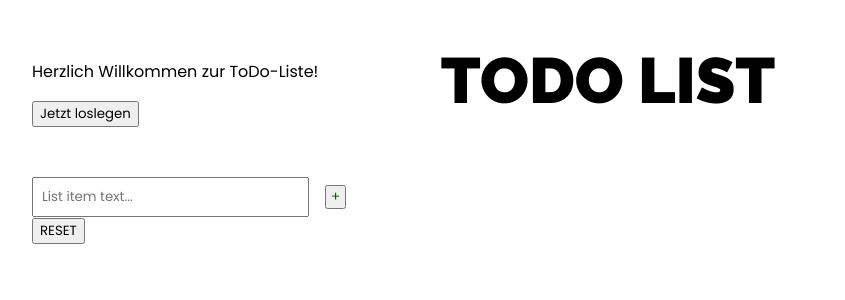
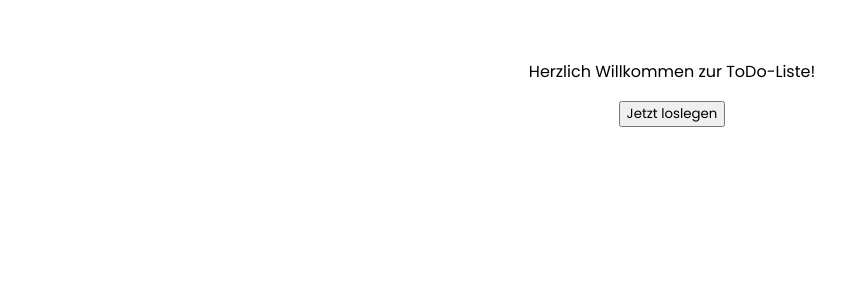
Before and after one commit to BADAKAA/dhbw-todo, a React (Create React App) app: page / in a window 1280 px wide. Shown: the top 300 px of the page, without its empty margins (32-877 px from the left). Built offline with nearby package versions, Linux system fonts and the light colour scheme.

Commit message:
Css WelcomeScreen

```diff
--- a/src/components/welcomeScreen/welcomeScreenComponent.scss
+++ b/src/components/welcomeScreen/welcomeScreenComponent.scss
@@ -1,3 +1,8 @@
 .welcomeScreenComponent {
     position: fixed;
+    text-align: center;
+    width: 100%;
+    height: 100%;
+    background-color: white;
+    color: black;
 }
```
